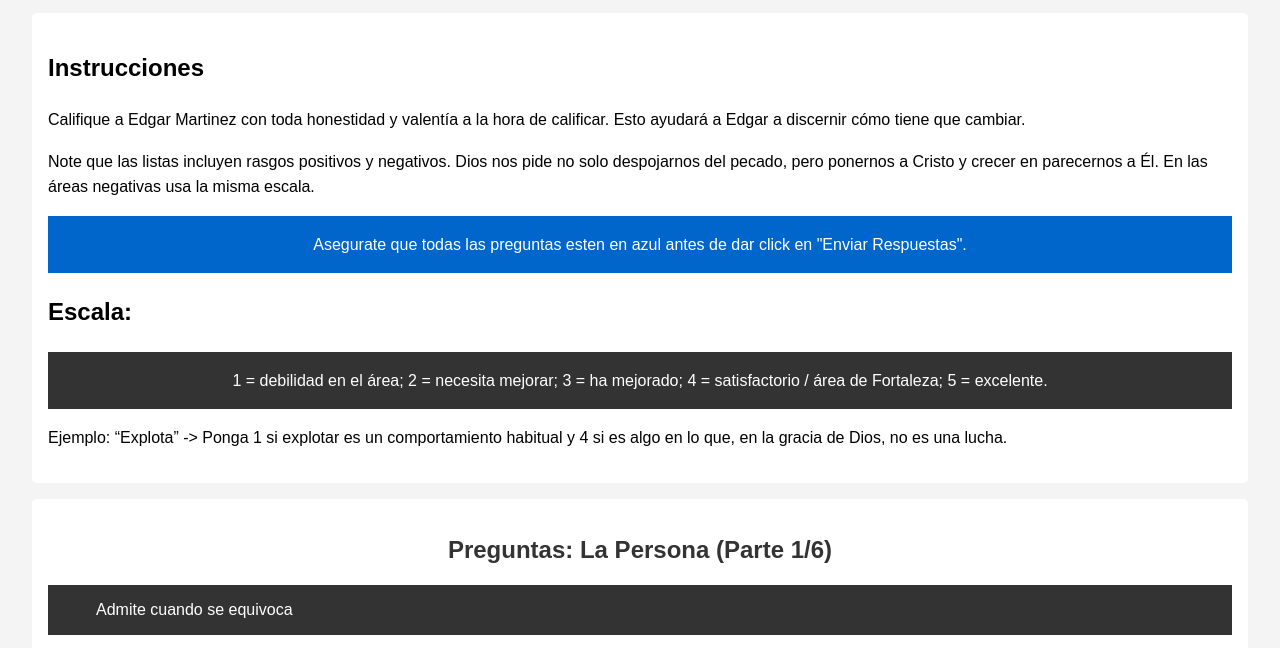
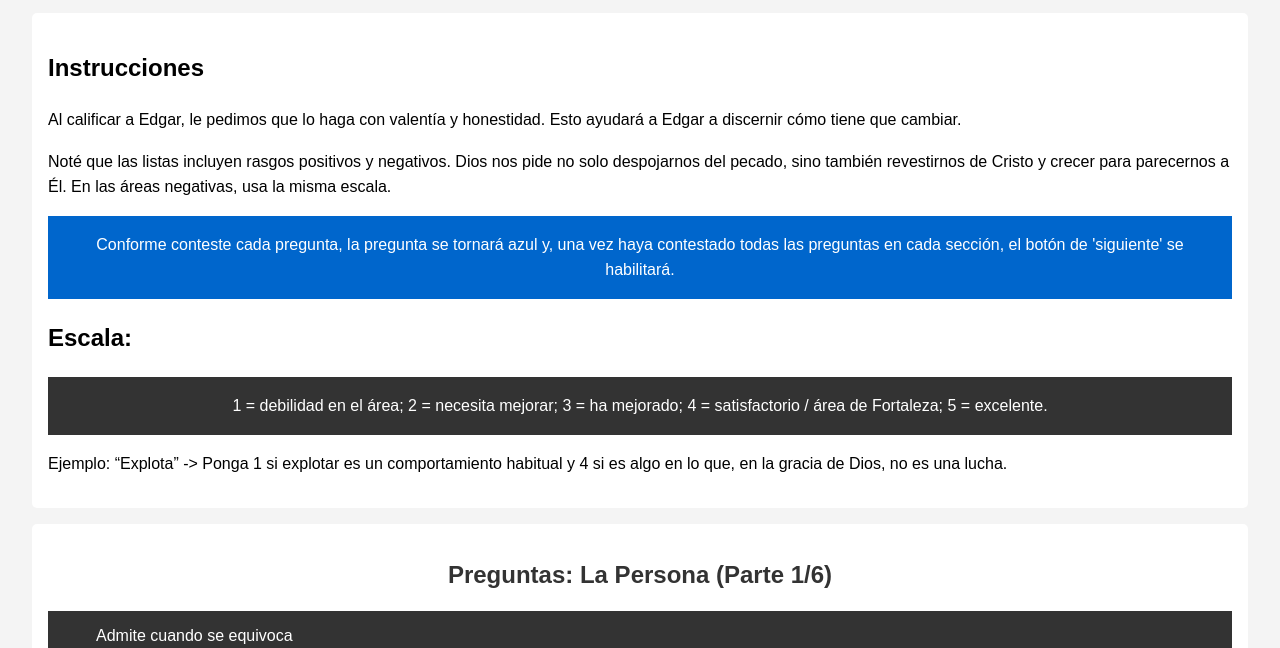
Before and after one commit to edgarhoms19/Notas-de-Vida, a plain HTML site: page index.html in a window 1280 px wide. Shown: the part 144-792 px from the top of the page. Drawn offline with Linux system fonts and the light colour scheme.

Commit message:
Corrected grammar and added TMS link

```diff
--- a/index.html
+++ b/index.html
@@ -16,9 +16,9 @@
 
     <div class="section">
         <h2>Instrucciones</h2>
-        <p>Califique a Edgar Martinez con toda honestidad y valentía a la hora de calificar. Esto ayudará a Edgar a discernir cómo tiene que cambiar.</p>
-        <p>Note que las listas incluyen rasgos positivos y negativos. Dios nos pide no solo despojarnos del pecado, pero ponernos a Cristo y crecer en parecernos a Él. En las áreas negativas usa la misma escala.</p>
-        <p class="especial">Asegurate que todas las preguntas esten en azul antes de dar click en "Enviar Respuestas".</p>
+        <p>Al calificar a Edgar, le pedimos que lo haga con valentía y honestidad. Esto ayudará a Edgar a discernir cómo tiene que cambiar.</p>
+        <p>Noté que las listas incluyen rasgos positivos y negativos. Dios nos pide no solo despojarnos del pecado, sino también revestirnos de Cristo y crecer para parecernos a Él. En las áreas negativas, usa la misma escala.</p>
+        <p class="especial">Conforme conteste cada pregunta, la pregunta se tornará azul y, una vez haya contestado todas las preguntas en cada sección, el botón de 'siguiente' se habilitará.</p>
         <h2>Escala:</h2>
         <p class="escala">1 = debilidad en el área; 2 = necesita mejorar; 3 = ha mejorado; 4 = satisfactorio / área de Fortaleza; 5 = excelente.</p>
         <p>Ejemplo: “Explota” -> Ponga 1 si explotar es un comportamiento habitual y 4 si es algo en lo que, en la gracia de Dios, no es una lucha.</p>
@@ -381,7 +381,7 @@
     </script>
     <footer>
         <div class="footer">
-            <p>Encuesta para proyecto de mejoria persona para la clase de "Introduccion a la Consejeria" de "The Masters Seminary".</p>
+            <p>Encuesta para el proyecto de mejora personal para la clase de 'Introducción a la Consejería' de 'The Master's Seminary'.</p>
         </div>
     </footer>
     <script src="script.js"></script>
```
Also changed, not shown: thank_you.html (+3 -0 lines).
